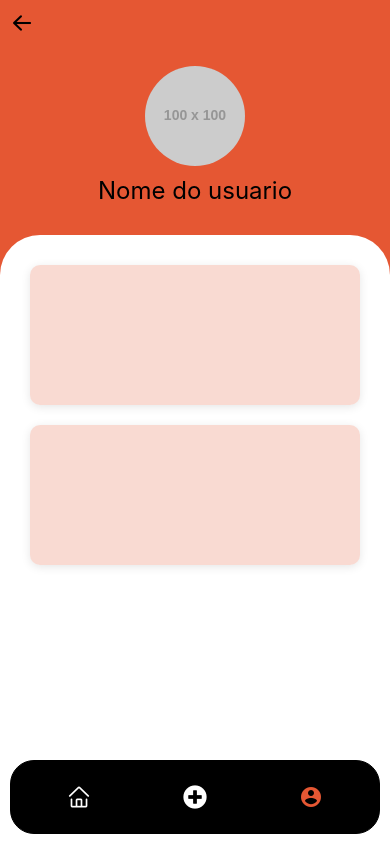
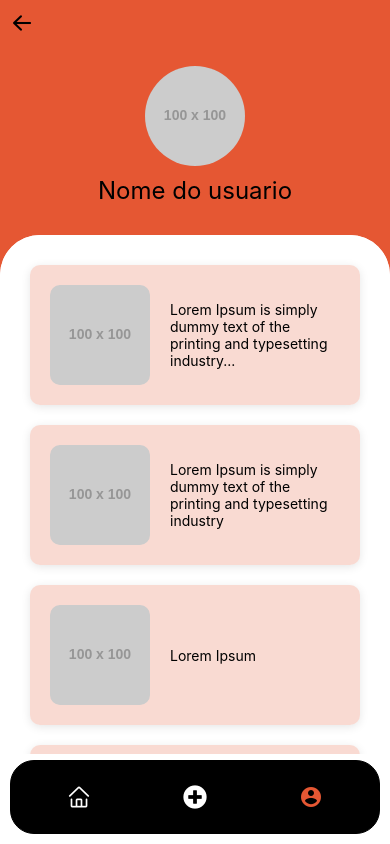
Before and after one commit to tostechbr/mobile-generative-ai, a React Native app: screen /Profile in a window 390 px wide. Built offline with nearby package versions, Linux system fonts and the light colour scheme.

Commit message:
profile update, add modal, fix correct flatlist

```diff
--- a/pages/Profile/index.tsx
+++ b/pages/Profile/index.tsx
@@ -1,13 +1,13 @@
-import React from 'react';
+import React, { useState } from 'react';
 import {
     View,
     Text,
     Image,
-    ScrollView,
     StyleSheet,
     TouchableOpacity,
-    useWindowDimensions,
     FlatList,
+    Modal,
+    Button,
 } from 'react-native';
 import { useNavigation } from '@react-navigation/native';
 import { AntDesign } from '@expo/vector-icons';
@@ -24,8 +24,13 @@ interface Card {
     text: string;
 }
 
-interface CardProps {
+interface CardComponentProps {
     card: Card;
+    onPress: () => void;
+}
+
+function truncateText(text: string, limit: number): string {
+    return text.length > limit ? text.substring(0, limit) + '...' : text;
 }
 
 const ProfileHeader: React.FC<{ name: string; imageUrl: string }> = ({ name, imageUrl }) => {
@@ -37,10 +42,33 @@ const ProfileHeader: React.FC<{ name: string; imageUrl: string }> = ({ name, ima
     );
 };
 
+const CardComponent: React.FC<CardComponentProps> = ({ card, onPress }) => {
+    return (
+        <TouchableOpacity onPress={onPress}>
+            <View style={styles.cardContainer}>
+                <Image source={{ uri: card.imageUrl }} style={styles.cardImage} resizeMode="cover" />
+                <View style={styles.textContainer}>
+                    <Text>{truncateText(card.text, 100)}</Text>
+                </View>
+            </View>
+        </TouchableOpacity>
+    );
+};
 
+export default function ProfileScreen() {
+    const [isModalVisible, setModalVisible] = useState(false);
+    const [selectedCard, setSelectedCard] = useState<Card | null>(null);
 
+    const handleCardPress = (card: Card) => {
+        setSelectedCard(card);
+        setModalVisible(true);
+    };
 
-const ProfileScreen: React.FC = () => {
+    const closeModal = () => {
+        setModalVisible(false);
+        setSelectedCard(null);
+    };
+
     const navigation = useNavigation();
     const profileData: ProfileData = {
         name: 'Nome do usuario',
@@ -54,20 +82,29 @@ const ProfileScreen: React.FC = () => {
             {
                 id: 2,
                 imageUrl: 'https://via.placeholder.com/100',
+                text: 'Lorem Ipsum is simply dummy text of the printing and typesetting industry '
+            },
+            {
+                id: 3,
+                imageUrl: 'https://via.placeholder.com/100',
+                text: 'Lorem Ipsum'
+            },
+            {
+                id: 4,
+                imageUrl: 'https://via.placeholder.com/100',
+                text: 'Lorem Ipsum'
+            },
+            {
+                id: 5,
+                imageUrl: 'https://via.placeholder.com/100',
+                text: 'Lorem Ipsum'
+            },
+            {
+                id: 6,
+                imageUrl: 'https://via.placeholder.com/100',
                 text: 'Lorem Ipsum'
             },
         ]
-    };
-
-    const CardComponent = (card: Card) => {
-        return (
-            <View style={styles.cardContainer}>
-                <Image source={{ uri: card.imageUrl }} style={[styles.cardImage]} resizeMode="cover" />
-                <View style={styles.textContainer}>
-                    <Text>{card.text}</Text>
-                </View>
-            </View>
-        );
     };
 
     return (
@@ -76,27 +113,84 @@ const ProfileScreen: React.FC = () => {
                 <AntDesign name="arrowleft" size={24} color="black" />
             </TouchableOpacity>
             <ProfileHeader name={profileData.name} imageUrl={profileData.imageUrl} />
-            <FlatList
-                data={profileData.cards}
-                style={styles.containerChildren}
-                renderItem={CardComponent}
-            />
-
+            <View style={styles.containerDaddy}>
+                <FlatList
+                    data={profileData.cards}
+                    style={styles.containerChildren}
+                    renderItem={({ item }) => (
+                        <CardComponent card={item} onPress={() => handleCardPress(item)} />
+                    )}
+                    keyExtractor={(item) => item.id.toString()}
+                />
+            </View>
+            <Modal
+                animationType="slide"
+                transparent={true}
+                visible={isModalVisible}
+                onRequestClose={closeModal}
+            >
+                <View style={styles.modalOverlay}>
+                    <View style={styles.modalView}>
+                        <Image source={{ uri: selectedCard?.imageUrl }} style={styles.modalImage} />
+                        <Text style={styles.modalText}>{selectedCard?.text}</Text>
+                        <Button title="Close" onPress={closeModal} />
+                    </View>
+                </View>
+            </Modal>
         </View>
     );
-};
+}
 
 const styles = StyleSheet.create({
     container: {
         flex: 1,
         backgroundColor: '#E55733',
     },
-    containerChildren: {
-        padding: 20,
+    containerDaddy: {
         flex: 1,
         backgroundColor: '#fff',
         borderTopLeftRadius: 40,
         borderTopRightRadius: 40
+    },
+    containerChildren: {
+        padding: 20,
+        marginBottom: 90,
+        backgroundColor: '#fff',
+        borderTopLeftRadius: 40,
+        borderTopRightRadius: 40
+    },
+    modalOverlay: {
+        flex: 1,
+        justifyContent: 'center',
+        alignItems: 'center',
+        backgroundColor: 'rgba(0, 0, 0, 0.5)', // Fundo escurecido com opacidade
+    },
+    modalView: {
+        margin: 20,
+        backgroundColor: "white",
+        borderRadius: 20,
+        padding: 35,
+        alignItems: "center",
+        shadowColor: "#000",
+        shadowOffset: {
+            width: 0,
+            height: 2
+        },
+        shadowOpacity: 0.25,
+        shadowRadius: 3.84,
+        elevation: 5,
+        justifyContent: 'center',
+        position: 'absolute',
+        width: '80%',
+    },
+    modalImage: {
+        width: 100,
+        height: 100,
+        marginBottom: 20,
+    },
+    modalText: {
+        fontSize: 16,
+        marginBottom: 20,
     },
     backButton: {
         margin: 10,
@@ -139,5 +233,3 @@ const styles = StyleSheet.create({
         flex: 1,
     },
 });
-
-export default ProfileScreen;
```
